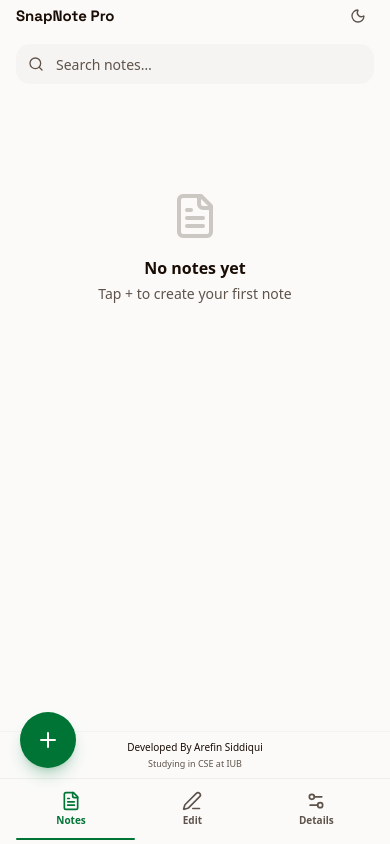
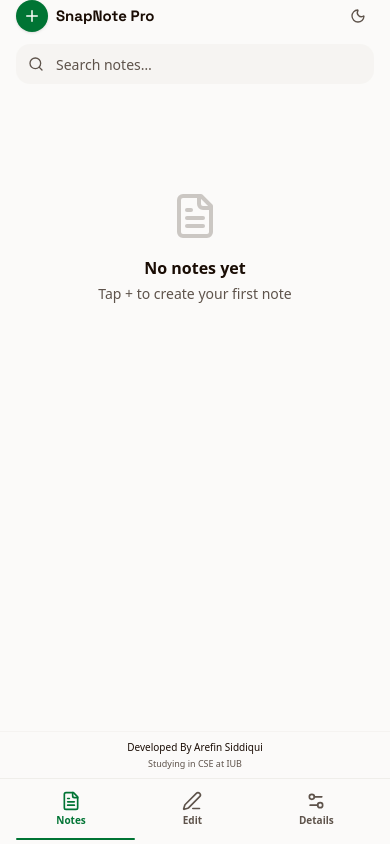
Before and after one commit to arefinsiddiqui789-lgtm/snapsave, a Next.js app: page / in a window 390 px wide. Both pictures are taken after typing "Sample", "Sample123" into the empty fields and a click on the button "Get Started". Built offline with nearby package versions, Linux system fonts and the light colour scheme.

Commit message:
fix: move + button inline with SnapNote Pro header on mobile

```diff
--- a/src/app/page.tsx
+++ b/src/app/page.tsx
@@ -135,9 +135,18 @@
       <div className="flex flex-col h-[100dvh] bg-background overflow-hidden">
         {/* Status bar area — thin, app-like */}
         <div className="flex items-center justify-between px-4 pt-2 pb-1 bg-background/95 backdrop-blur-md z-20 safe-top">
-          <h1 className="text-[15px] font-bold font-[family-name:var(--font-title)] text-foreground">
-            SnapNote Pro
-          </h1>
+          <div className="flex items-center gap-2">
+            <button
+              onClick={() => setCreateNoteDialogOpen(true)}
+              className="h-8 w-8 inline-flex items-center justify-center rounded-full bg-primary text-primary-foreground active:scale-90 transition-transform shadow-sm"
+              title="New Note"
+            >
+              <Plus className="h-4.5 w-4.5" />
+            </button>
+            <h1 className="text-[15px] font-bold font-[family-name:var(--font-title)] text-foreground">
+              SnapNote Pro
+            </h1>
+          </div>
           <div className="flex items-center gap-1">
             <button
               onClick={toggleTheme}
@@ -194,14 +203,6 @@
             )}
           </AnimatePresence>
         </div>
-
-        {/* Floating Action Button — New Note (left side for easy thumb reach) */}
-        <button
-          onClick={() => setCreateNoteDialogOpen(true)}
-          className="absolute left-5 bottom-[76px] z-30 h-14 w-14 rounded-full bg-primary shadow-lg shadow-primary/25 active:scale-90 transition-transform flex items-center justify-center"
-        >
-          <Plus className="h-6 w-6 text-primary-foreground" />
-        </button>
 
         {/* Bottom Tab Bar — Native app navigation */}
         <div className="bg-background/95 backdrop-blur-md border-t border-border/50 safe-bottom z-20">
```
